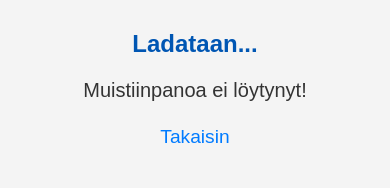
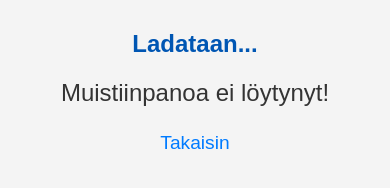
Before and after one commit to JuhaHokkanen/muistiinpanot-sivusto, a plain HTML site: page note.html in a window 390 px wide. Drawn offline with nearby package versions, Linux system fonts and the light colour scheme.

Commit message:
Päivitetty muistiinpanot ja kuvat 2025-02-16 10.21.10

```diff
--- a/style.css
+++ b/style.css
@@ -72,7 +72,7 @@
         /* Mobiililaitteet (näytön leveys alle 600px) */
 @media screen and (max-width: 600px) {
     #note-content {
-        font-size: 20px;  /* Suurempi fonttikoko mobiililaitteilla */
+        font-size: 24px;  /* Suurempi fonttikoko mobiililaitteilla */
     }
 
     a.back-link {
```
